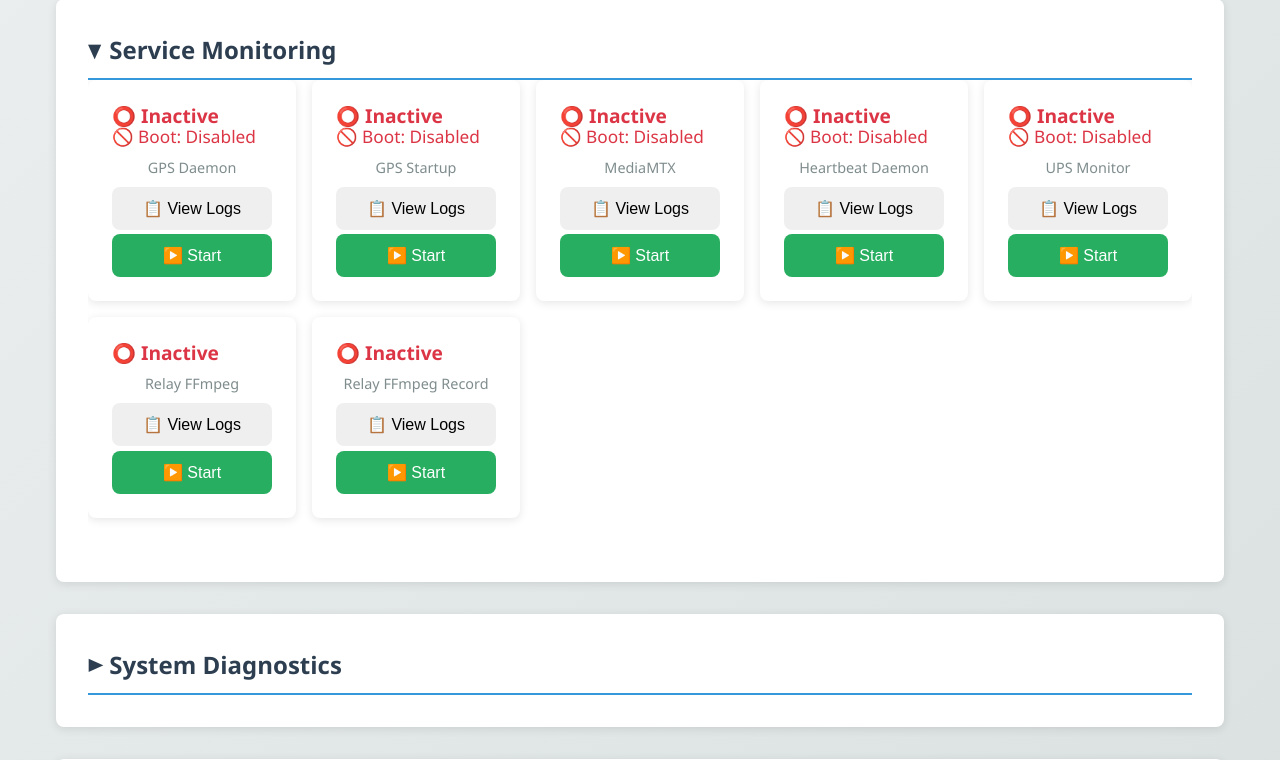
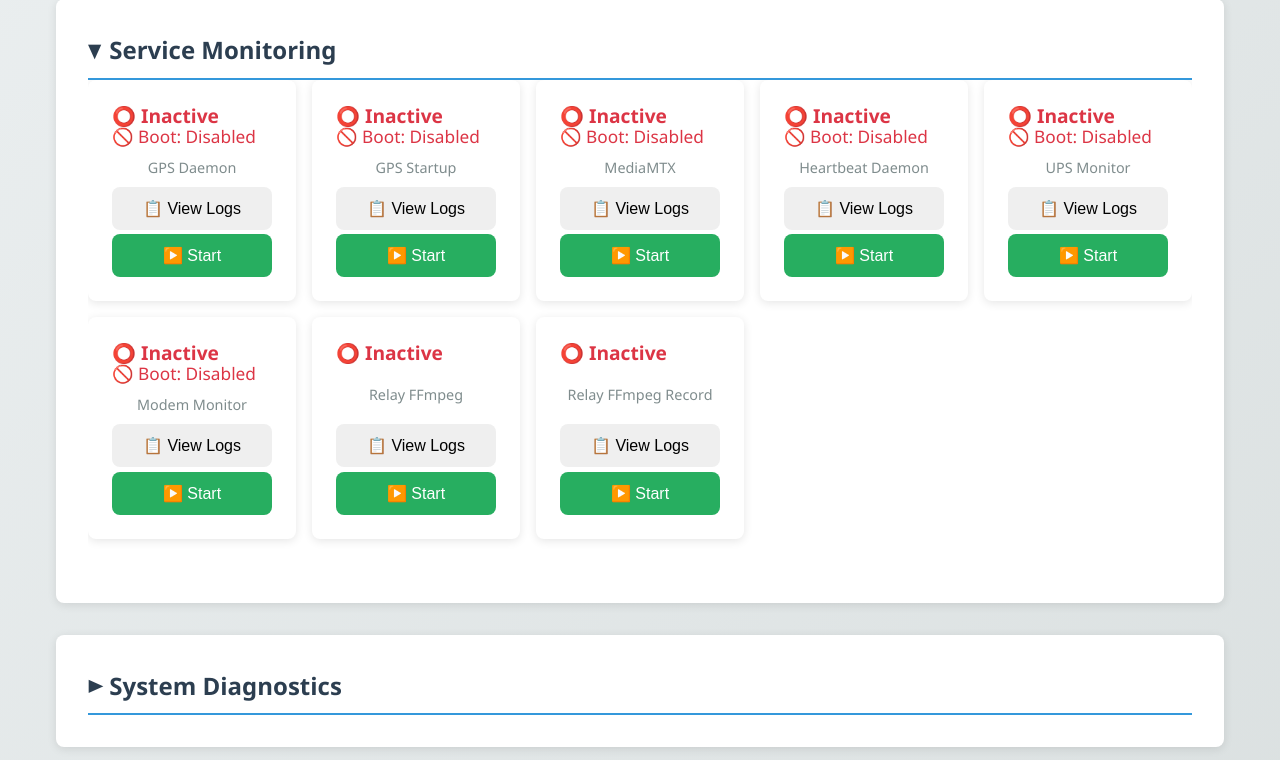
Before and after one commit to tfelici/RPI-Streamer, a Flask app: page / in a window 1280 px wide, after a click that opens the changed part. Shown: the part 403-1163 px from the top of the page. Run offline with Flask 3, Linux system fonts and the light colour scheme; data that the repository does not hold is empty.

Commit message:
Users can now monitor the modem recovery daemon's health alongside other critical system services, ensuring the SIM7600G-H cellular connectivity recovery system is working properly! 🚀📡

```diff
--- a/app.py
+++ b/app.py
@@ -1802,7 +1802,7 @@ def ups_monitor_log():
         return f"Error reading UPS monitor log: {str(e)}", 500
 
 # Global list of monitored services
-MONITORED_SERVICES = ['gps-daemon', 'gps-startup', 'mediamtx', 'heartbeat-daemon', 'ups-monitor']
+MONITORED_SERVICES = ['gps-daemon', 'gps-startup', 'mediamtx', 'heartbeat-daemon', 'modem-recovery', 'ups-monitor']
 
 # List of Python processes to monitor (separate from systemd services)
 MONITORED_PROCESSES = ['relay-ffmpeg.py', 'relay-ffmpeg-record.py']
--- a/templates/index.html
+++ b/templates/index.html
@@ -711,6 +711,15 @@
                             <button class="btn btn-sm btn-secondary service-log-btn" data-service="ups-monitor">📋 View Logs</button>
                             <button class="btn btn-sm btn-success service-enable-btn" data-service="ups-monitor" style="display: none;">▶️ Start</button>
                             <button class="btn btn-sm btn-warning service-disable-btn" data-service="ups-monitor" style="display: none;">⏹️ Stop</button>
+                        </div>
+                    </div>
+                    <div class="stat-item service-item" data-service="modem-recovery">
+                        <span class="stat-value connection-status" id="service-modem-recovery">--</span>
+                        <div class="stat-label">Modem Monitor</div>
+                        <div class="service-controls">
+                            <button class="btn btn-sm btn-secondary service-log-btn" data-service="modem-recovery">📋 View Logs</button>
+                            <button class="btn btn-sm btn-success service-enable-btn" data-service="modem-recovery" style="display: none;">▶️ Start</button>
+                            <button class="btn btn-sm btn-warning service-disable-btn" data-service="modem-recovery" style="display: none;">⏹️ Stop</button>
                         </div>
                     </div>
                     <div class="stat-item service-item" data-service="relay-ffmpeg.py">
@@ -2682,7 +2691,7 @@
         }
 
         function updateServiceStatusUI(data) {
-            const services = ['gps-daemon', 'gps-startup', 'mediamtx', 'heartbeat-daemon', 'ups-monitor', 'relay-ffmpeg.py', 'relay-ffmpeg-record.py'];
+            const services = ['gps-daemon', 'gps-startup', 'mediamtx', 'heartbeat-daemon', 'modem-recovery', 'ups-monitor', 'relay-ffmpeg.py', 'relay-ffmpeg-record.py'];
             const processes = ['relay-ffmpeg.py', 'relay-ffmpeg-record.py']; // Python processes (not systemd services)
 
             services.forEach(service => {
```
